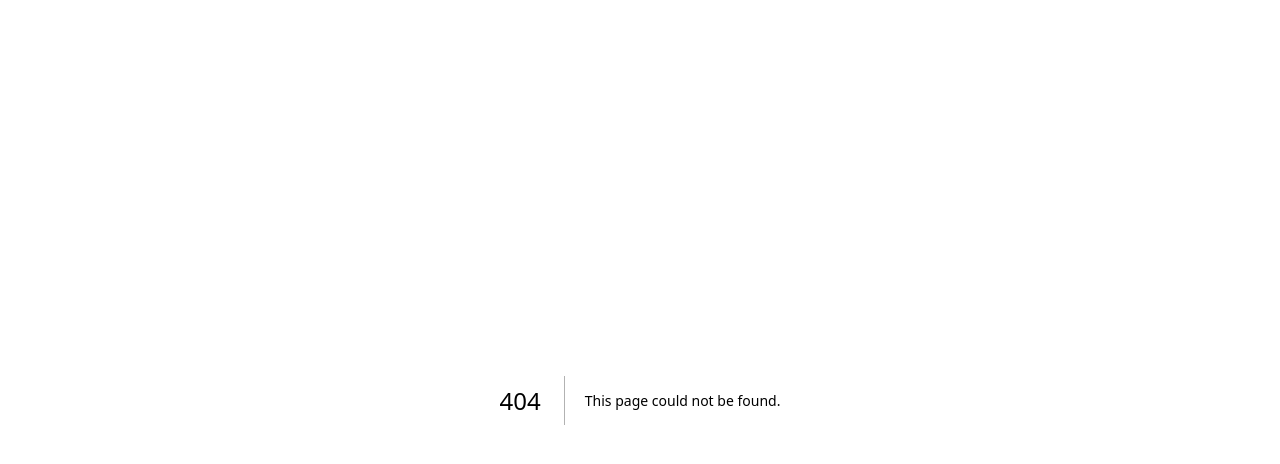
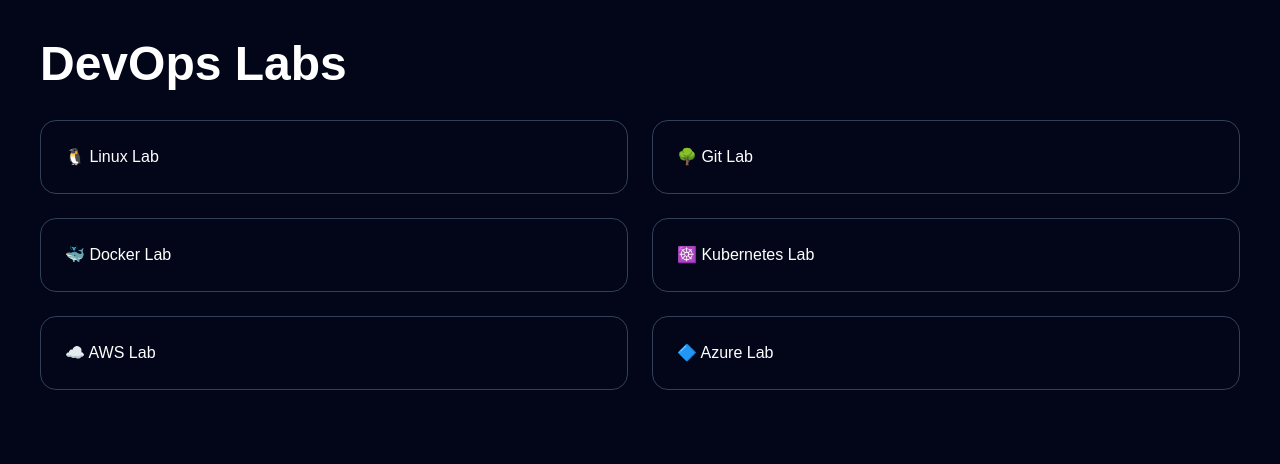
Before and after one commit to Sekharbobby/learnwithbobby, a Next.js app: page /labs in a window 1280 px wide. Before the commit this address had no page. Shown: the top 464 px of the page. Built offline with nearby package versions, Linux system fonts and the light colour scheme.

Commit message:
Add labs page

```diff
--- /dev/null
+++ b/app/labs/page.tsx
@@ -0,0 +1,37 @@
+export default function LabsPage() {
+  return (
+    <main className="min-h-screen bg-slate-950 p-10 text-white">
+      <h1 className="mb-8 text-5xl font-bold">
+        DevOps Labs
+      </h1>
+
+      <div className="grid gap-6 md:grid-cols-2">
+
+        <div className="rounded-2xl border border-slate-700 p-6">
+          🐧 Linux Lab
+        </div>
+
+        <div className="rounded-2xl border border-slate-700 p-6">
+          🌳 Git Lab
+        </div>
+
+        <div className="rounded-2xl border border-slate-700 p-6">
+          🐳 Docker Lab
+        </div>
+
+        <div className="rounded-2xl border border-slate-700 p-6">
+          ☸️ Kubernetes Lab
+        </div>
+
+        <div className="rounded-2xl border border-slate-700 p-6">
+          ☁️ AWS Lab
+        </div>
+
+        <div className="rounded-2xl border border-slate-700 p-6">
+          🔷 Azure Lab
+        </div>
+
+      </div>
+    </main>
+  );
+}
```
